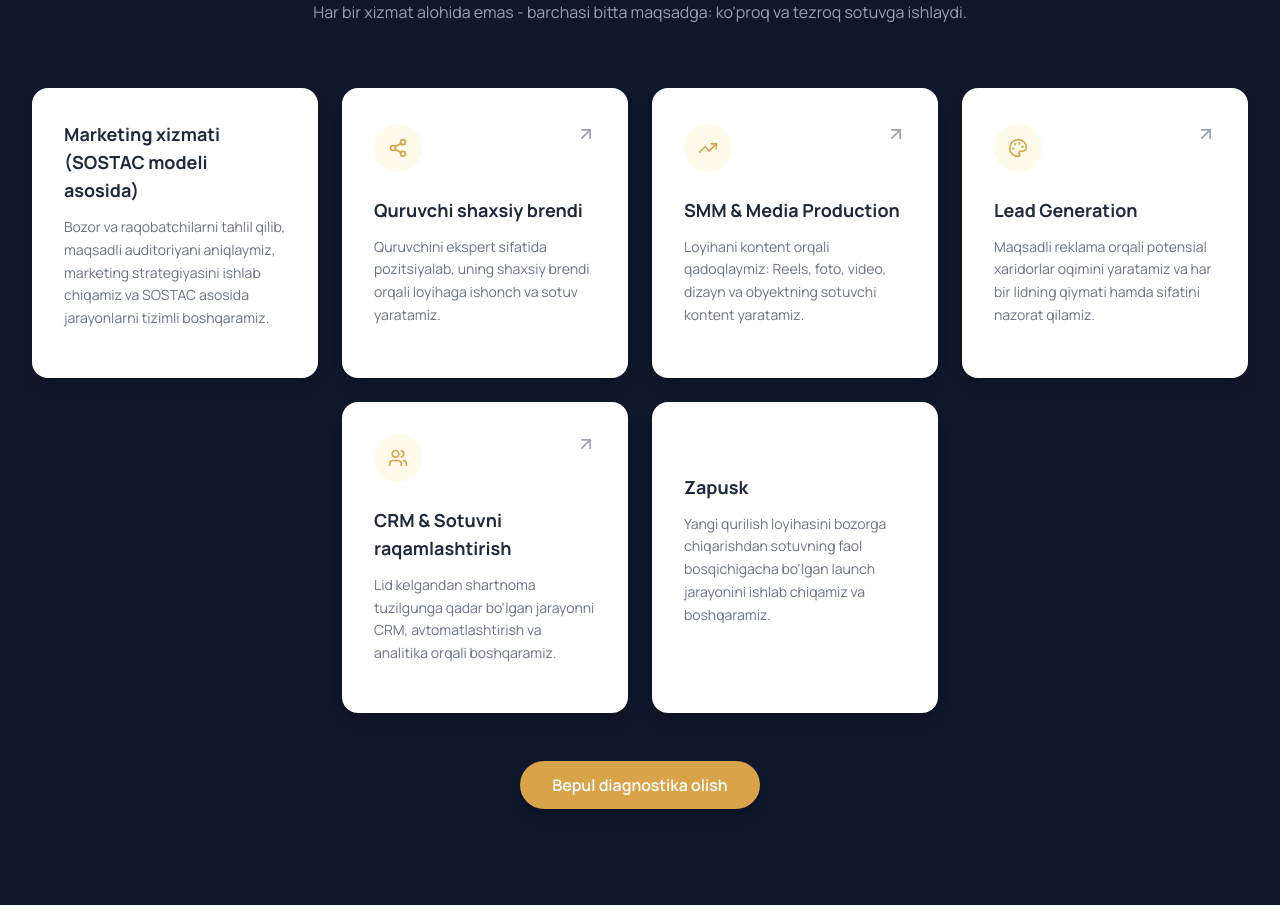
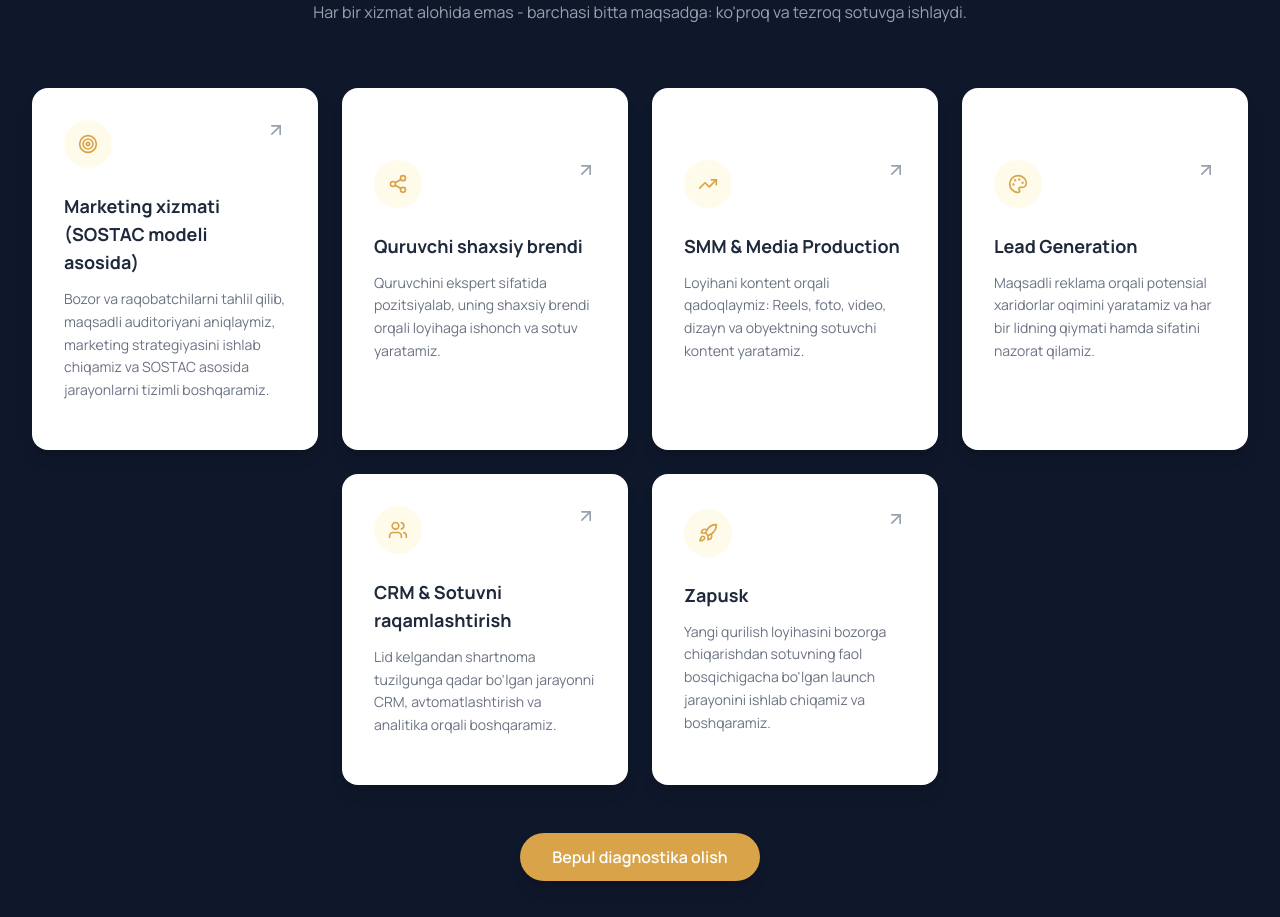
Before and after one commit to Ruslan-Xusenov/ravnaq-group-sayt, a React (Vite) app: page / in a window 1280 px wide. Shown: the part 3861-4778 px from the top of the page. Built offline with nearby package versions, Linux system fonts and the light colour scheme; no server answers.

Commit message:
Add icons to Marketing and Zapusk services

```diff
--- a/src/App.jsx
+++ b/src/App.jsx
@@ -1,5 +1,5 @@
 import React, { useState, useEffect, Suspense, lazy } from "react";
-import { Phone, ArrowRight, ChevronDown, CheckCircle2, ChevronLeft, ChevronRight, Menu, X, Triangle, Building, Building2, Landmark, Diamond, User, Briefcase, Settings, Link as LinkIcon, Send, Share2, TrendingUp, Palette, Users, Rocket, ArrowUpRight } from "lucide-react";
+import { Phone, ArrowRight, ChevronDown, CheckCircle2, ChevronLeft, ChevronRight, Menu, X, Triangle, Building, Building2, Landmark, Diamond, User, Briefcase, Settings, Link as LinkIcon, Send, Share2, TrendingUp, Palette, Users, Rocket, ArrowUpRight, Target } from "lucide-react";
 const PremiumMap = lazy(() => import("./PremiumMap"));
 
 const projectsData = [
@@ -710,12 +710,12 @@ export default function App() {
               viewport={{ once: true, amount: 0.1 }}
             >
               {[
-                { title: "Marketing xizmati (SOSTAC modeli asosida)", desc: "Bozor va raqobatchilarni tahlil qilib, maqsadli auditoriyani aniqlaymiz, marketing strategiyasini ishlab chiqamiz va SOSTAC asosida jarayonlarni tizimli boshqaramiz." },
+                { title: "Marketing xizmati (SOSTAC modeli asosida)", desc: "Bozor va raqobatchilarni tahlil qilib, maqsadli auditoriyani aniqlaymiz, marketing strategiyasini ishlab chiqamiz va SOSTAC asosida jarayonlarni tizimli boshqaramiz.", icon: Target },
                 { title: "Quruvchi shaxsiy brendi", desc: "Quruvchini ekspert sifatida pozitsiyalab, uning shaxsiy brendi orqali loyihaga ishonch va sotuv yaratamiz.", icon: Share2 },
                 { title: "SMM & Media Production", desc: "Loyihani kontent orqali qadoqlaymiz: Reels, foto, video, dizayn va obyektning sotuvchi kontent yaratamiz.", icon: TrendingUp },
                 { title: "Lead Generation", desc: "Maqsadli reklama orqali potensial xaridorlar oqimini yaratamiz va har bir lidning qiymati hamda sifatini nazorat qilamiz.", icon: Palette },
                 { title: "CRM & Sotuvni raqamlashtirish", desc: "Lid kelgandan shartnoma tuzilgunga qadar bo'lgan jarayonni CRM, avtomatlashtirish va analitika orqali boshqaramiz.", icon: Users },
-                { title: "Zapusk", desc: "Yangi qurilish loyihasini bozorga chiqarishdan sotuvning faol bosqichigacha bo'lgan launch jarayonini ishlab chiqamiz va boshqaramiz." }
+                { title: "Zapusk", desc: "Yangi qurilish loyihasini bozorga chiqarishdan sotuvning faol bosqichigacha bo'lgan launch jarayonini ishlab chiqamiz va boshqaramiz.", icon: Rocket }
               ].map((item, idx) => (
                 <motion.div variants={fadeUpVariant} key={idx} className="bg-white text-ravnaq-dark rounded-2xl p-6 sm:p-8 shadow-lg relative group overflow-hidden hover:-translate-y-2 transition-transform duration-300 w-full sm:w-[calc(50%-0.75rem)] lg:w-[calc(25%-1.125rem)] flex flex-col justify-center">
                    {item.icon && (
```
